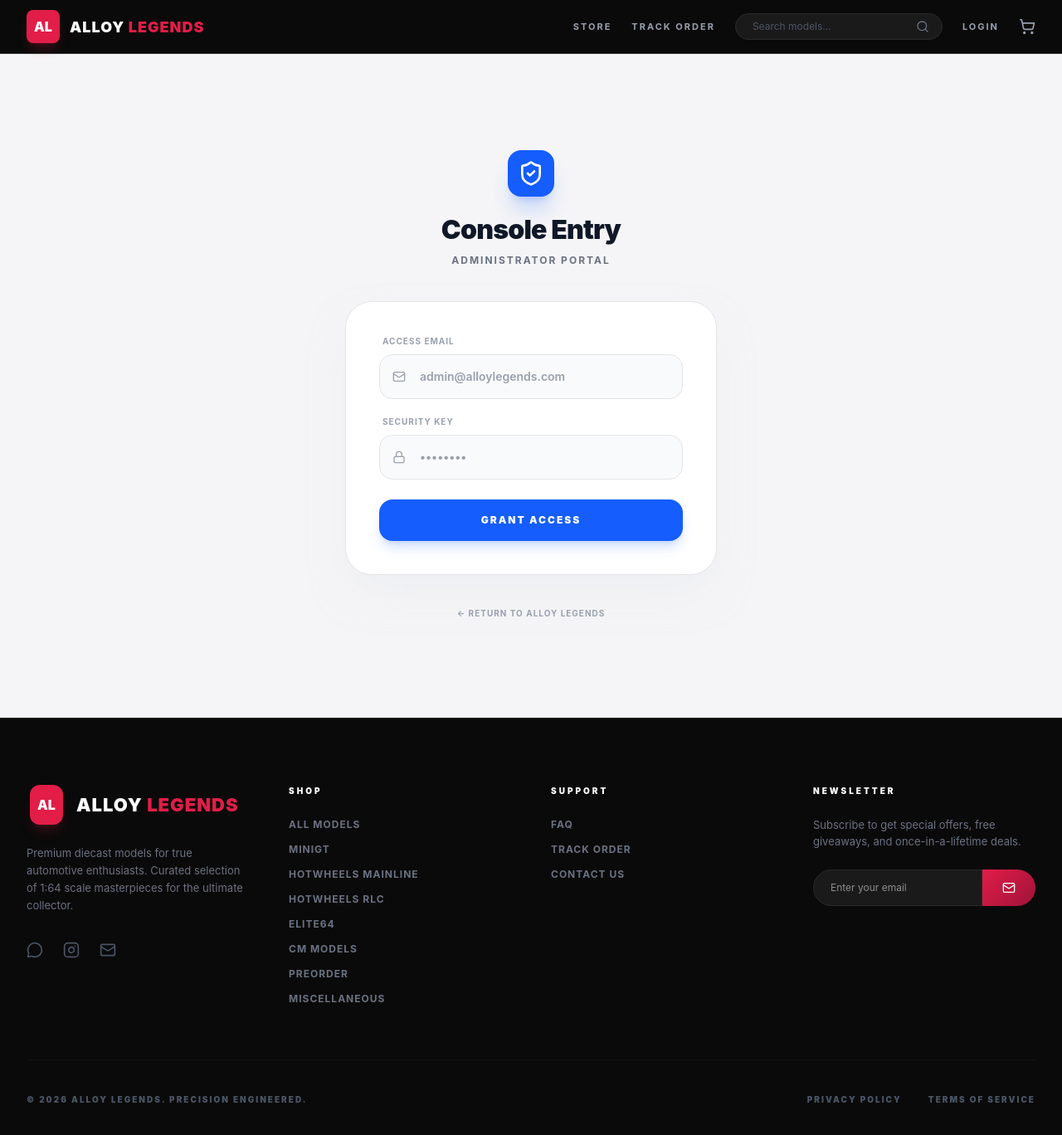
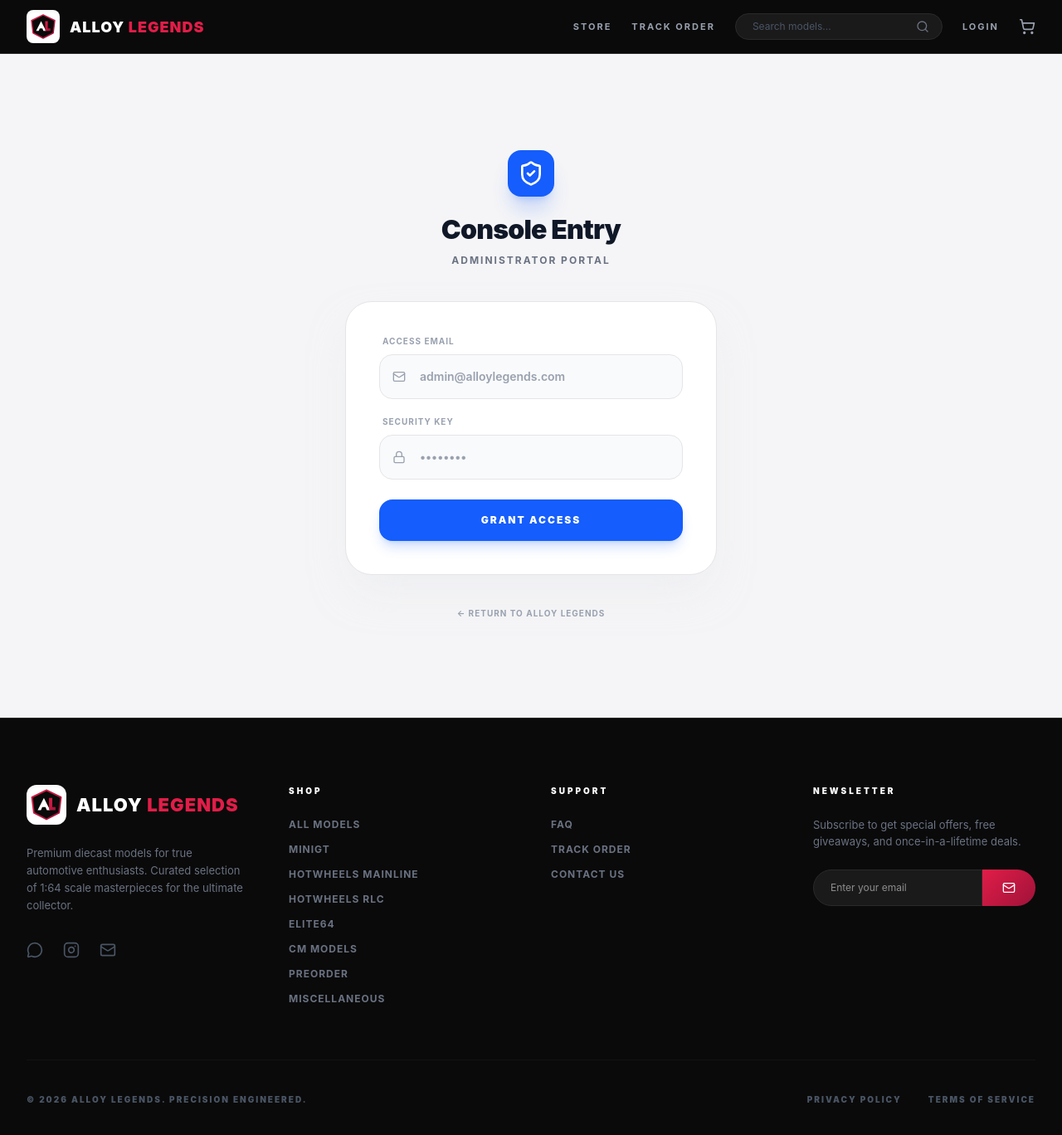
Before and after one commit to Saip9322/ALLOY-LEGEND, a React (Vite) app: page /admin/login in a window 1280 px wide. Shown: the top 1368 px of the page at 83% size. Built offline with nearby package versions, Linux system fonts and the light colour scheme.

Commit message:
feat: Use SVG logo for improved quality and scalability
Replaces the raster PNG logo with a scalable SVG version. This change enhances visual fidelity across different screen resolutions and reduces file size. The SVG is used in the favicon, footer, and navigation bar.

```diff
--- a/index.html
+++ b/index.html
@@ -3,7 +3,7 @@
   <head>
     <meta charset="UTF-8" />
     <meta name="viewport" content="width=device-width, initial-scale=1.0" />
-    <link rel="icon" type="image/png" href="/logo.png?v=1.1" />
+    <link rel="icon" type="image/svg+xml" href="/logo.svg" />
     <title>Alloy Legends</title>
   </head>
   <body>
--- a/src/components/Footer.tsx
+++ b/src/components/Footer.tsx
@@ -20,7 +20,7 @@
             <Link to="/" className="flex items-center gap-3 mb-6 group">
               <div className="relative h-12 w-12 flex items-center justify-center bg-white rounded-xl p-1 shadow-inner">
                 <img
-                  src="/logo.png?v=1.1"
+                  src="/logo.svg"
                   alt={appName}
                   className="h-full w-full object-contain group-hover:scale-110 transition-transform"
                   style={{ display: 'block' }}
--- a/src/components/Navbar.tsx
+++ b/src/components/Navbar.tsx
@@ -41,7 +41,7 @@
           <Link to="/" className="flex items-center gap-3 py-1 group">
             <div className="relative h-10 w-10 flex items-center justify-center bg-white rounded-lg p-1 shadow-inner">
               <img
-                src="/logo.png?v=1.1"
+                src="/logo.svg"
                 alt={appName}
                 className="h-full w-full object-contain group-hover:scale-110 transition-transform"
                 style={{ display: 'block' }}
```
Also changed, not shown: public/logo.png (deleted), public/logo.svg (added).
